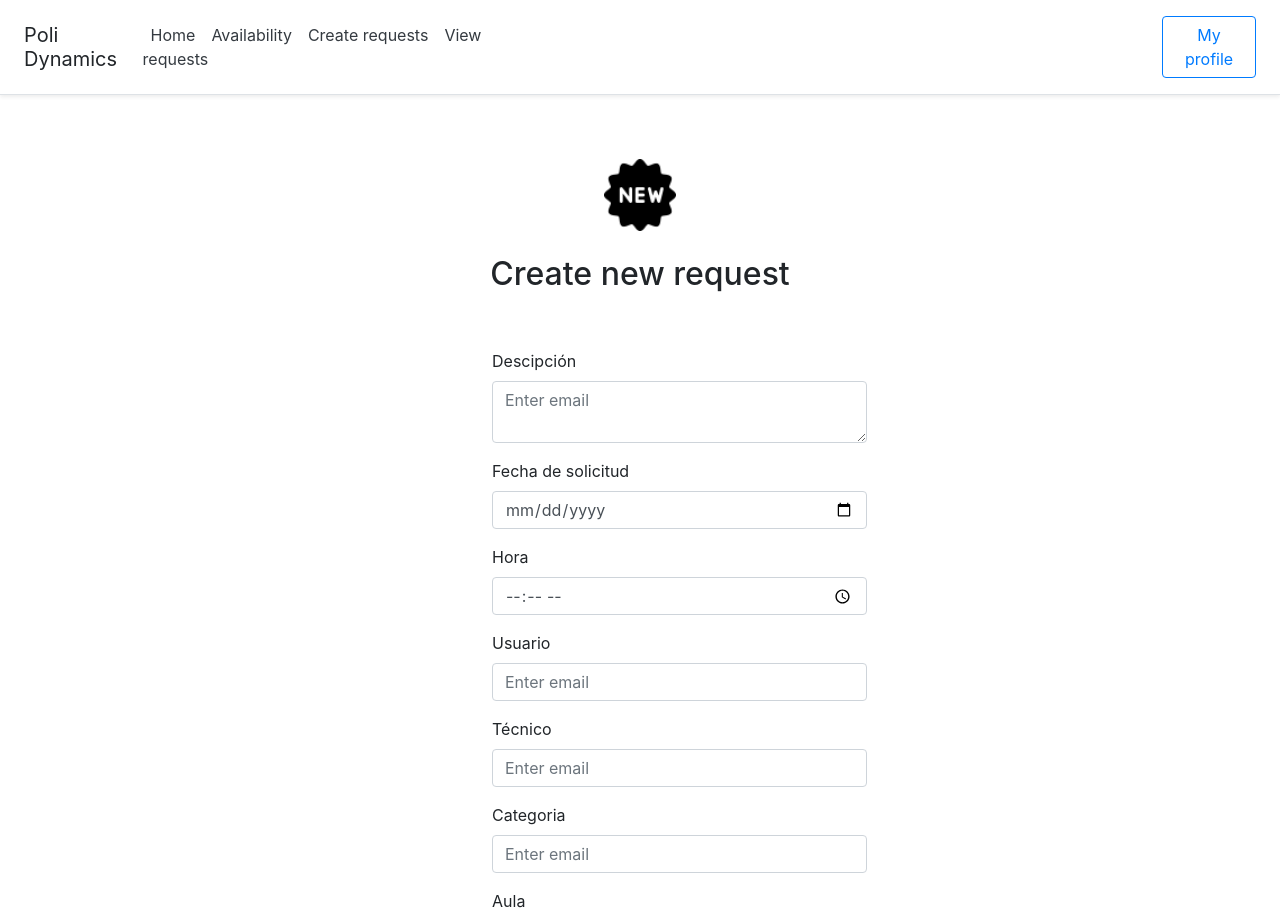
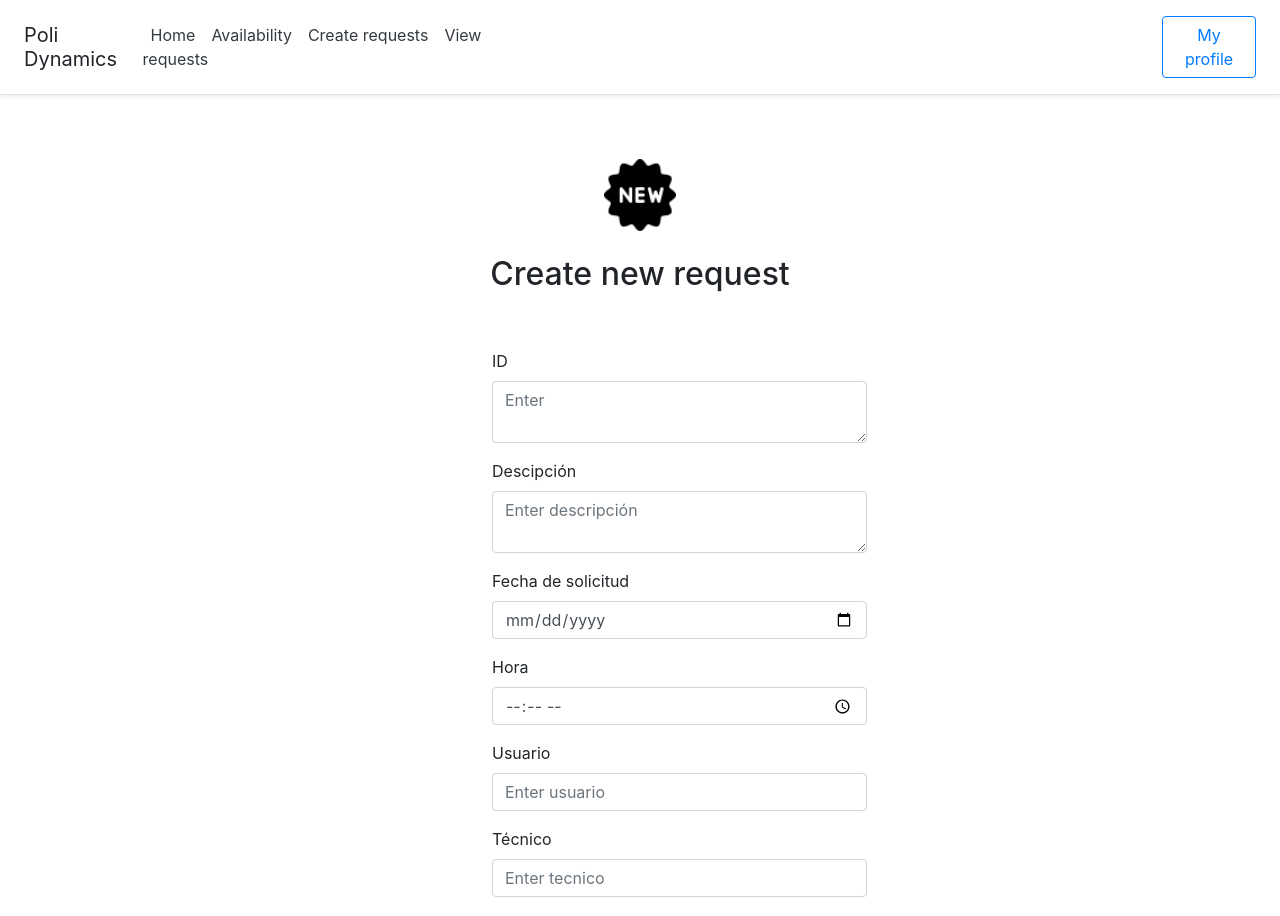
Before and after one commit to alejandra23181/COORDINACION-POLITECNICO, a React (Create React App) app in the folder helpdesk/: page /Insert in a window 1280 px wide. Shown: the top 916 px of the page. Built offline with nearby package versions, Linux system fonts and the light colour scheme.

Commit message:
Form solicitudes - MariaA

```diff
--- a/helpdesk/src/components/Solicitudes/Insert.js
+++ b/helpdesk/src/components/Solicitudes/Insert.js
@@ -3,6 +3,86 @@ import ImageNew from '../images/new.png';
 import '../styles/Forms.css';
 
 export default class Insert extends Component {
+    constructor(props) {
+        super(props);
+        this.onChangeId = this.onChangeId.bind(this);
+        this.onChangeDescripcion = this.onChangeDescripcion.bind(this);
+        this.onChangeFecha = this.onChangeFecha.bind(this);
+        this.onChangeHora = this.onChangeHora.bind(this);
+        this.onChangeUsuario = this.onChangeUsuario.bind(this);
+        this.onChangeTecnico = this.onChangeTecnico.bind(this);
+        this.onChangeCategoria = this.onChangeCategoria.bind(this);
+        this.onChangeAula = this.onChangeAula.bind(this);
+        this.onSubmit = this.onSubmit.bind(this);
+
+        this.state = {
+            Id: '',
+            Descipción: '',
+            Fecha: '',
+            Hora: '',
+            Usuario: '',
+            Tecnico: '',
+            Categoria: '',
+            Aula: '',
+        }
+    }
+
+    onChangeId(e) {
+        this.setState({
+            Id: e.target.value
+        });
+    }
+
+    onChangeDescripcion(e) {
+        this.setState({
+            Descipción: e.target.value
+        });
+    }
+    onChangeFecha(e) {
+        this.setState({
+            Fecha: e.target.value
+        });
+    }
+    onChangeHora(e) {
+        this.setState({
+            Hora: e.target.value
+        });
+    }
+    onChangeUsuario(e) {
+        this.setState({
+            Usuario: e.target.value
+        });
+    }
+    onChangeTecnico(e) {
+        this.setState({
+            Tecnico: e.target.value
+        });
+    }
+    onChangeCategoria(e) {
+        this.setState({
+            Categoria: e.target.value
+        });
+    }
+    onChangeAula(e) {
+        this.setState({
+            Aula: e.target.value
+        });
+    }
+    onSubmit(e){
+        e.preventDefault();
+        const obj = {
+            Id: this.state.Id,
+            Descipción: this.state.Descipción,
+            Fecha: this.state.Fecha,
+            Hora: this.state.Hora,
+            Usuario: this.state.Usuario,
+            Tecnico: this.state.Técnico,
+            Categoria: this.state.Categoria,
+            Aula: this.state.Aula
+        };
+        console.log(obj);
+    }
+
     render() {
         return (
             <div style={{ marginTop: 10 }}>
@@ -11,34 +91,38 @@ export default class Insert extends Component {
                     <h2>Create new request</h2>
                 </div>
 
-                <form>
+                <form onSubmit={this.onSubmit}>
+                    <div className="form-group">
+                        <label for="exampleInputEmail1">ID</label>
+                        <textarea type="text" className="form-control" id="exampleInputEmail1"  placeholder="Enter" value={this.state.Id} onChange={this.onChangeId} />
+                    </div>
                     <div className="form-group">
                         <label for="exampleInputEmail1">Descipción</label>
-                        <textarea type="text" className="form-control" id="exampleInputEmail1" aria-describedby="emailHelp" placeholder="Enter email" />
+                        <textarea type="text" className="form-control" id="exampleInputEmail1"  placeholder="Enter descripción" value={this.state.Descipcion} onChange={this.onChangeDescripcion}/>
                     </div>
                     <div className="form-group">
                         <label for="exampleInputEmail1">Fecha de solicitud</label>
-                        <input type="date" className="form-control" id="exampleInputEmail1" aria-describedby="emailHelp" placeholder="Enter email" />
+                        <input type="date" className="form-control" id="exampleInputEmail1"  placeholder="Enter fecha" value={this.state.Fecha} onChange={this.onChangeFecha}/>
                     </div>
                     <div className="form-group">
                         <label for="exampleInputEmail1">Hora</label>
-                        <input type="time" className="form-control" id="exampleInputEmail1" aria-describedby="emailHelp" placeholder="Enter email" />
+                        <input type="time" className="form-control" id="exampleInputEmail1"  placeholder="Enter hora" value={this.state.Hora} onChange={this.onChangeHora}/>
                     </div>
                     <div className="form-group">
                         <label for="exampleInputEmail1">Usuario</label>
-                        <input type="text" className="form-control" id="exampleInputEmail1" aria-describedby="emailHelp" placeholder="Enter email" />
+                        <input type="text" className="form-control" id="exampleInputEmail1"  placeholder="Enter usuario" value={this.state.Usuario} onChange={this.onChangeUsuario}/>
                     </div>
                     <div className="form-group">
                         <label for="exampleInputEmail1">Técnico</label>
-                        <input type="text" className="form-control" id="exampleInputEmail1" aria-describedby="emailHelp" placeholder="Enter email" />
+                        <input type="text" className="form-control" id="exampleInputEmail1"  placeholder="Enter tecnico" value={this.state.Tecnico} onChange={this.onChangeTecnico}/>
                     </div>
                     <div className="form-group">
                         <label for="exampleInputEmail1">Categoria</label>
-                        <input type="text" className="form-control" id="exampleInputEmail1" aria-describedby="emailHelp" placeholder="Enter email" />
+                        <input type="text" className="form-control" id="exampleInputEmail1"  placeholder="Enter categoria" value={this.state.Categoria} onChange={this.onChangeCategoria}/>
                     </div>
                     <div className="form-group">
                         <label for="exampleInputEmail1">Aula</label>
-                        <input type="text" className="form-control" id="exampleInputEmail1" aria-describedby="emailHelp" placeholder="Enter email" />
+                        <input type="text" className="form-control" id="exampleInputEmail1"  placeholder="Enter aula" value={this.state.Aula} onChange={this.onChangeAula}/>
                     </div>
                     <button type="submit" className="btn btn-primary">Submit</button>
                 </form>
```
